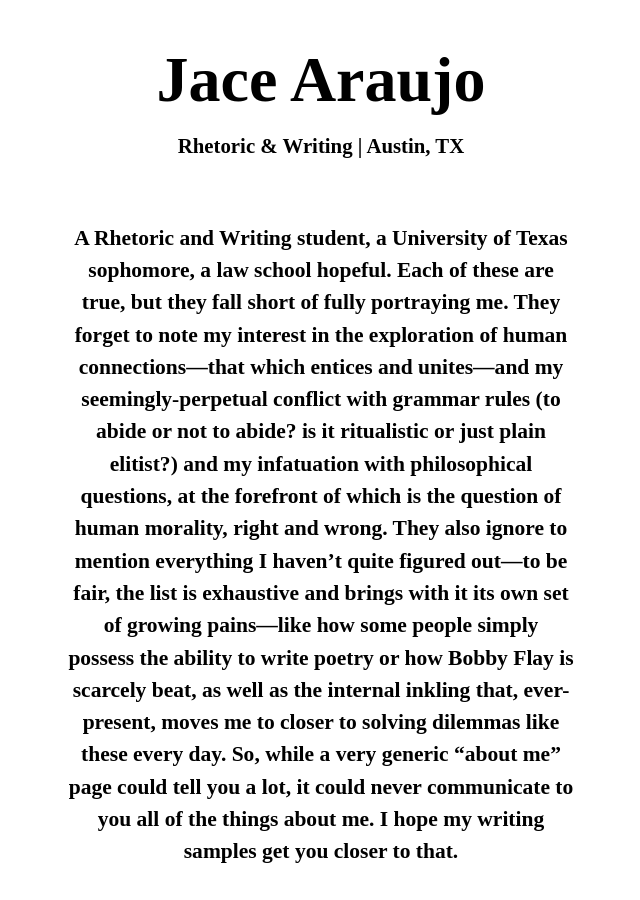
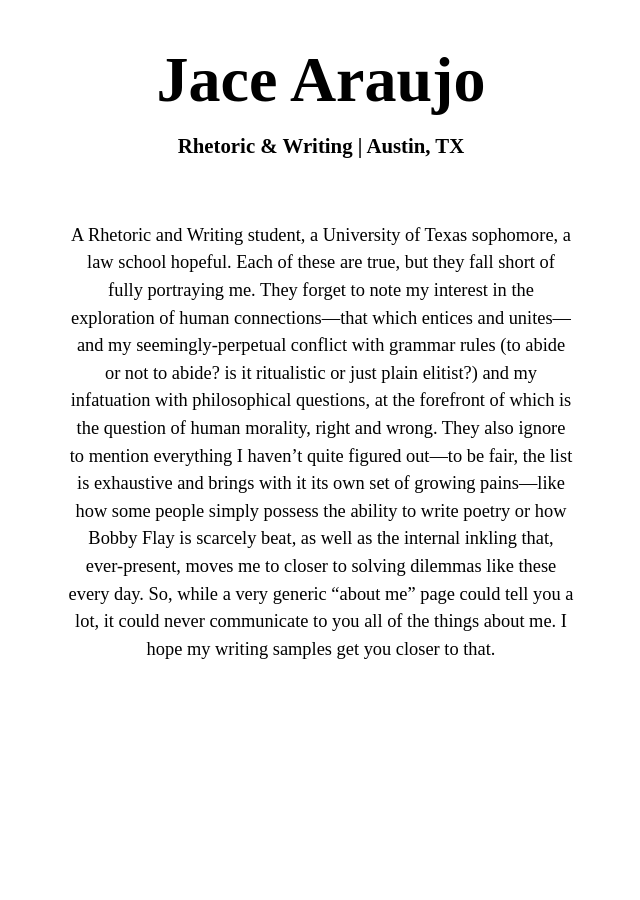
Before and after one commit to jaceluna/Portfolio, a Jekyll site: the page built from about.html, in a window 1280 px wide. Shown: the whole page, without its empty margins (319-959 px from the left). Built offline with Jekyll 4.4.1, drawn with Linux system fonts in a browser that asks for light colours.

```diff
--- a/about.html
+++ b/about.html
@@ -3,6 +3,6 @@ layout: default
 title: Jace Araujo
 ---
 <div class="blurb" id="about-me">
-  <h3>A Rhetoric and Writing student, a University of Texas sophomore, a law school hopeful. Each of these are true, but they fall short of fully portraying me. They forget to note my interest in the exploration of human connections—that which entices and unites—and my seemingly-perpetual conflict with grammar rules (to abide or not to abide? is it ritualistic or just plain elitist?) and my infatuation with philosophical questions, at the forefront of which is the question of human morality, right and wrong. They also ignore to mention everything I haven’t quite figured out—to be fair, the list is exhaustive and brings with it its own set of growing pains—like how some people simply possess the ability to write poetry or how Bobby Flay is scarcely beat, as well as the internal inkling that, ever-present, moves me to closer to solving dilemmas like these every day.
-So, while a very generic “about me” page could tell you a lot, it could never communicate to you all of the things about me. I hope my writing samples get you closer to that.</h3>
+  <p>A Rhetoric and Writing student, a University of Texas sophomore, a law school hopeful. Each of these are true, but they fall short of fully portraying me. They forget to note my interest in the exploration of human connections—that which entices and unites—and my seemingly-perpetual conflict with grammar rules (to abide or not to abide? is it ritualistic or just plain elitist?) and my infatuation with philosophical questions, at the forefront of which is the question of human morality, right and wrong. They also ignore to mention everything I haven’t quite figured out—to be fair, the list is exhaustive and brings with it its own set of growing pains—like how some people simply possess the ability to write poetry or how Bobby Flay is scarcely beat, as well as the internal inkling that, ever-present, moves me to closer to solving dilemmas like these every day.
+So, while a very generic “about me” page could tell you a lot, it could never communicate to you all of the things about me. I hope my writing samples get you closer to that.</p>
 </div><!-- /.blurb -->
```
